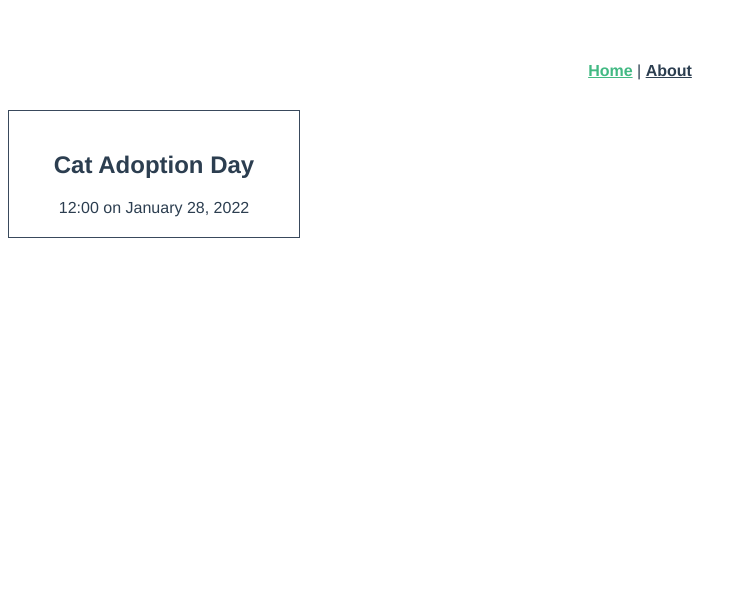
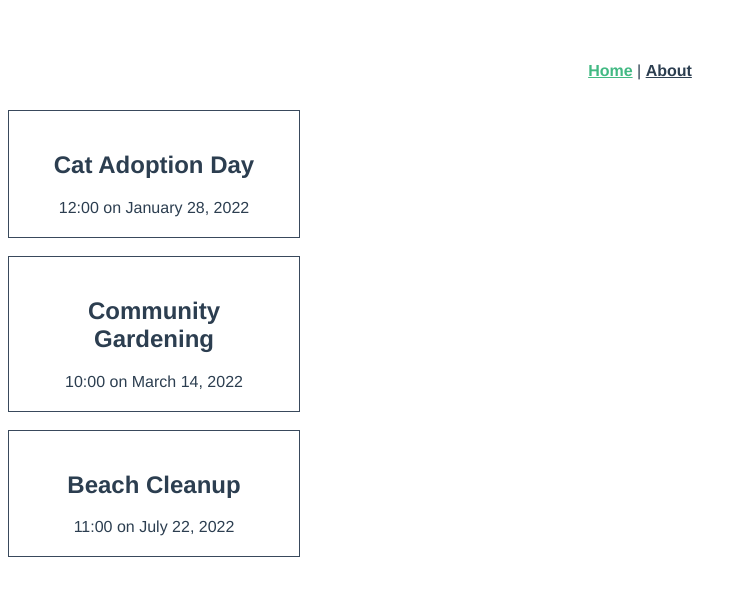
Before and after one commit to kaitidfun/3year-lab4, a Vue app: page / in a window 1280 px wide. Shown: the top 596 px of the page, without its empty margins (0-747 px from the left). Built offline with nearby package versions, Linux system fonts and the light colour scheme; the HTML template or start-up script is replaced by a standard one.

Commit message:
8.4 now show

```diff
--- a/src/components/EventCard.vue
+++ b/src/components/EventCard.vue
@@ -1,19 +1,22 @@
 <script setup lang="ts">
-import { ref } from 'vue'
-// defineProps<{
-//   msg: string
-// }>
-const event = ref({
-  id: 5928101,
-  category: 'animal welfare',
-  title: 'Cat Adoption Day',
-  description: 'Find your new feline friend at this event.',
-  location: 'Meow Town',
-  date: 'January 28, 2022',
-  time: '12:00',
-  petsAllowed: true,
-  organizer: 'Kat Laydee',
-})
+// import { ref } from 'vue'
+import type { Event } from '@/types'
+
+defineProps<{
+  event: Event
+}>()
+
+// const event = ref({
+//   id: 5928101,
+//   category: 'animal welfare',
+//   title: 'Cat Adoption Day',
+//   description: 'Find your new feline friend at this event.',
+//   location: 'Meow Town',
+//   date: 'January 28, 2022',
+//   time: '12:00',
+//   petsAllowed: true,
+//   organizer: 'Kat Laydee',
+// })
 </script>
 
 <template>
--- /dev/null
+++ b/src/types.ts
@@ -0,0 +1,11 @@
+export interface Event {
+  id: number
+  category: string
+  title: string
+  description: string
+  location: string
+  date: string
+  time: string
+  petsAllowed: boolean
+  organizer: string
+}
--- a/src/views/HomeView.vue
+++ b/src/views/HomeView.vue
@@ -1,9 +1,51 @@
 <script setup lang="ts">
 import EventCard from '@/components/EventCard.vue'
+import type { Event } from '@/types'
+import { ref } from 'vue'
+
+const events = ref<Event[]>([
+  {
+    id: 5928101,
+    category: 'animal welfare',
+    title: 'Cat Adoption Day',
+    description: 'Find your new feline friend at this event.',
+    location: 'Meow Town',
+    date: 'January 28, 2022',
+    time: '12:00',
+    petsAllowed: true,
+    organizer: 'Kat Laydee'
+  },
+  {
+    id: 4582797,
+    category: 'food',
+    title: 'Community Gardening',
+    description: 'Join us as we tend to the community edible plants.',
+    location: 'Flora City',
+    date: 'March 14, 2022',
+    time: '10:00',
+    petsAllowed: true,
+    organizer: 'Fern Pollin'
+  },
+  {
+    id: 8419988,
+    category: 'sustainability',
+    title: 'Beach Cleanup',
+    description: 'Help pick up trash along the shore.',
+    location: 'Playa Del Carmen',
+    date: 'July 22, 2022',
+    time: '11:00',
+    petsAllowed: false,
+    organizer: 'Carey Wales'
+  }
+])
 </script>
 
 <template>
   <div class="home">
-    <EventCard />
+    <EventCard
+      v-for="event in events"
+      :key="event.id"
+      :event="event"
+    />
   </div>
 </template>
```
